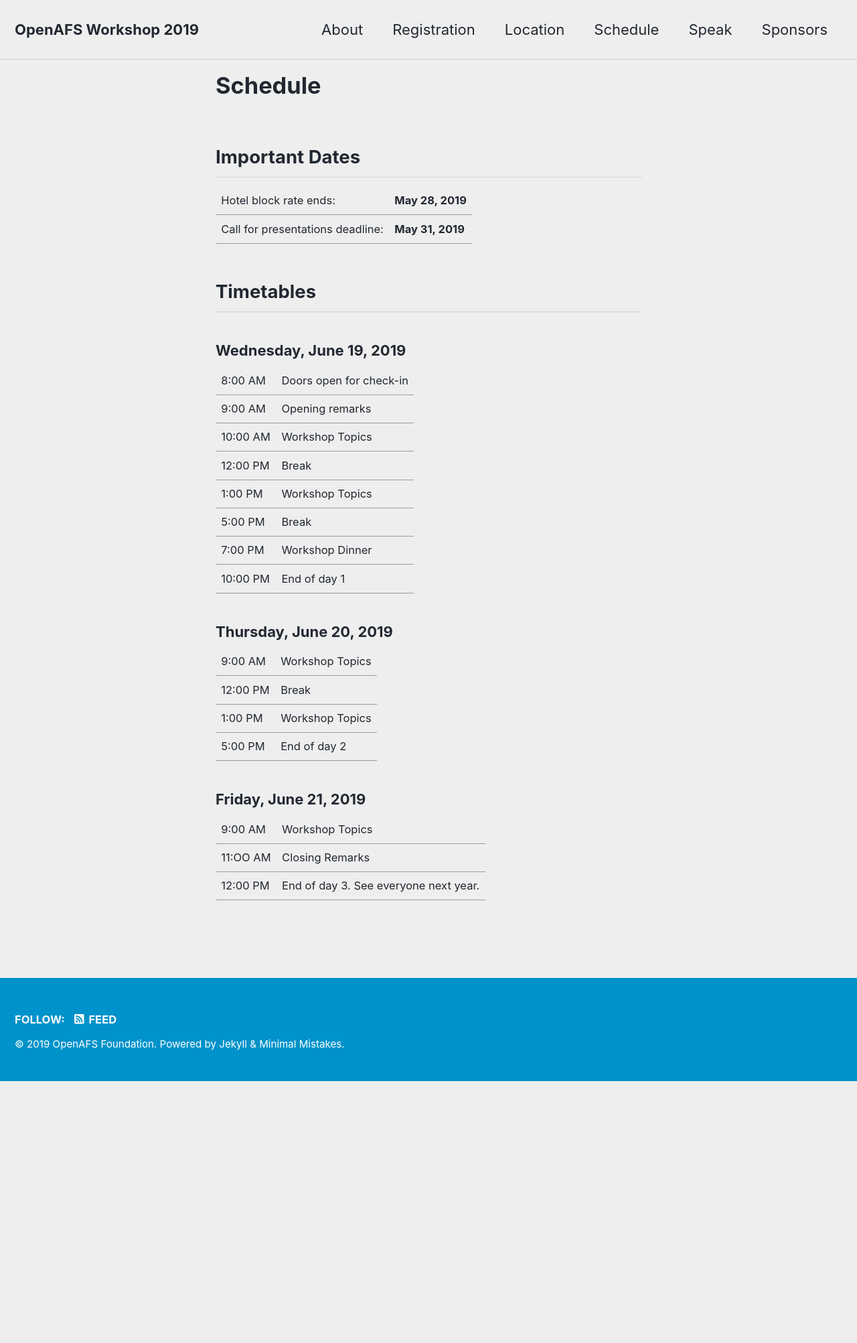
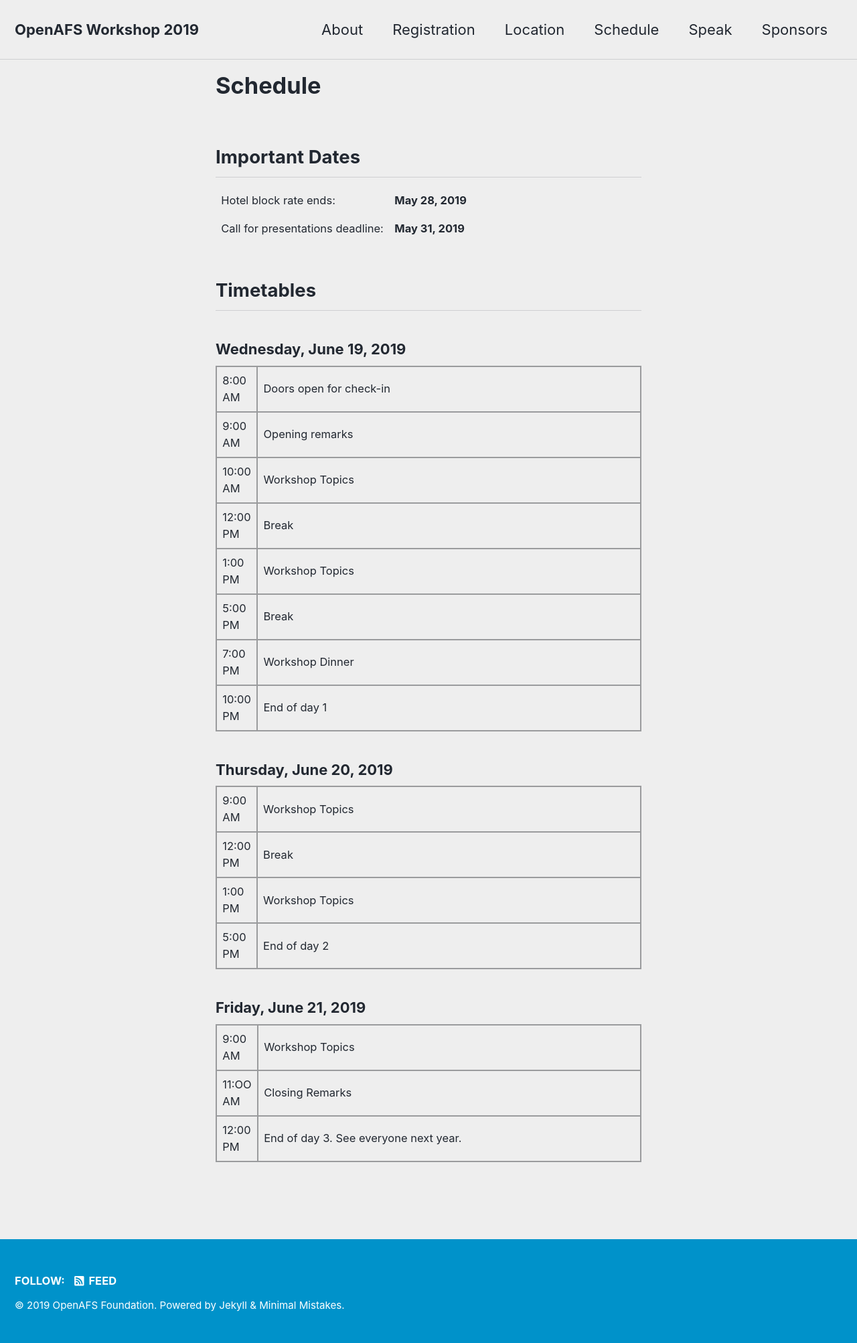
Before and after one commit to openafsfoundation/openafs-workshop.org, a Jekyll site: the page built from _pages/2019/schedule.md, in a window 1280 px wide. Shown: the whole page at 67% size. Built offline with Jekyll 4.4.1, drawn with Linux system fonts in a browser that asks for light colours; cached includes are drawn as plain includes; nearby versions of some CDN libraries; before the commit the page ends 1614 px from its top, so only the background shows below that.

Commit message:
Customize table style
Just a bit of table style customization.

```diff
--- a/_layouts/workshop/schedule.html
+++ b/_layouts/workshop/schedule.html
@@ -7,6 +7,7 @@
 {% if page.dates %}
 <h2>Important Dates</h2>
 
+<div class="workshop__plaintable">
 <table>
 {% for d in page.dates %}
   <tr>
@@ -15,20 +16,23 @@
   </tr>
 {% endfor %}
 </table>
+</div>
 {% endif %}
 
 {% if page.timetables %}
 <h2>Timetables</h2>
 {% for tt in page.timetables %}
 <h3>{{ tt.dow }}, {{ tt.date }}</h3>
-<table class="workshop">
+<div class="workshop__timetable">
+<table>
   {% for t in tt.timetable %}
-  <tr>
-    <td>{{ t.time }}</td>
-    <td>{{ t.event }}</td>
+  <tr class="foo">
+    <td class="workshop__time">{{ t.time }}</td>
+    <td class="workshop__event">{{ t.event }}</td>
   </tr>
   {% endfor %}
 </table>
+</div>
 {% endfor %}
 
 {% endif %}
--- a/_sass/minimal-mistakes.scss
+++ b/_sass/minimal-mistakes.scss
@@ -38,3 +38,5 @@
 @import "minimal-mistakes/archive";
 @import "minimal-mistakes/sidebar";
 @import "minimal-mistakes/print";
+
+@import "workshop/tables";
--- /dev/null
+++ b/_sass/workshop/_tables.scss
@@ -0,0 +1,56 @@
+/* ==========================================================================
+   TABLES
+   ========================================================================== */
+
+.workshop__plaintable {
+    td {
+      padding: 0.5em;
+      border-bottom: none;
+    }
+}
+
+.workshop__timetable {
+    table {
+      display: block;
+      margin-bottom: 1em;
+      width: 100%;
+      font-family: $global-font-family;
+      font-size: $type-size-6;
+      border-collapse: collapse;
+      border-color: $border-color;
+      overflow-x: auto;
+
+      & + table {
+        margin-top: 1em;
+      }
+    }
+
+    thead {
+      background-color: $border-color;
+      border-bottom: 2px solid mix(#000, $border-color, 25%);
+    }
+
+    th {
+      padding: 0.5em;
+      font-weight: bold;
+      text-align: left;
+    }
+
+    td {
+      padding: 0.5em;
+      border: 2px solid mix(#000, $border-color, 25%);
+    }
+
+    tr,
+    td,
+    th {
+      vertical-align: middle;
+    }
+}
+
+td.workshop__time {
+}
+
+td.workshop__event {
+   width: 600px;
+}
```
